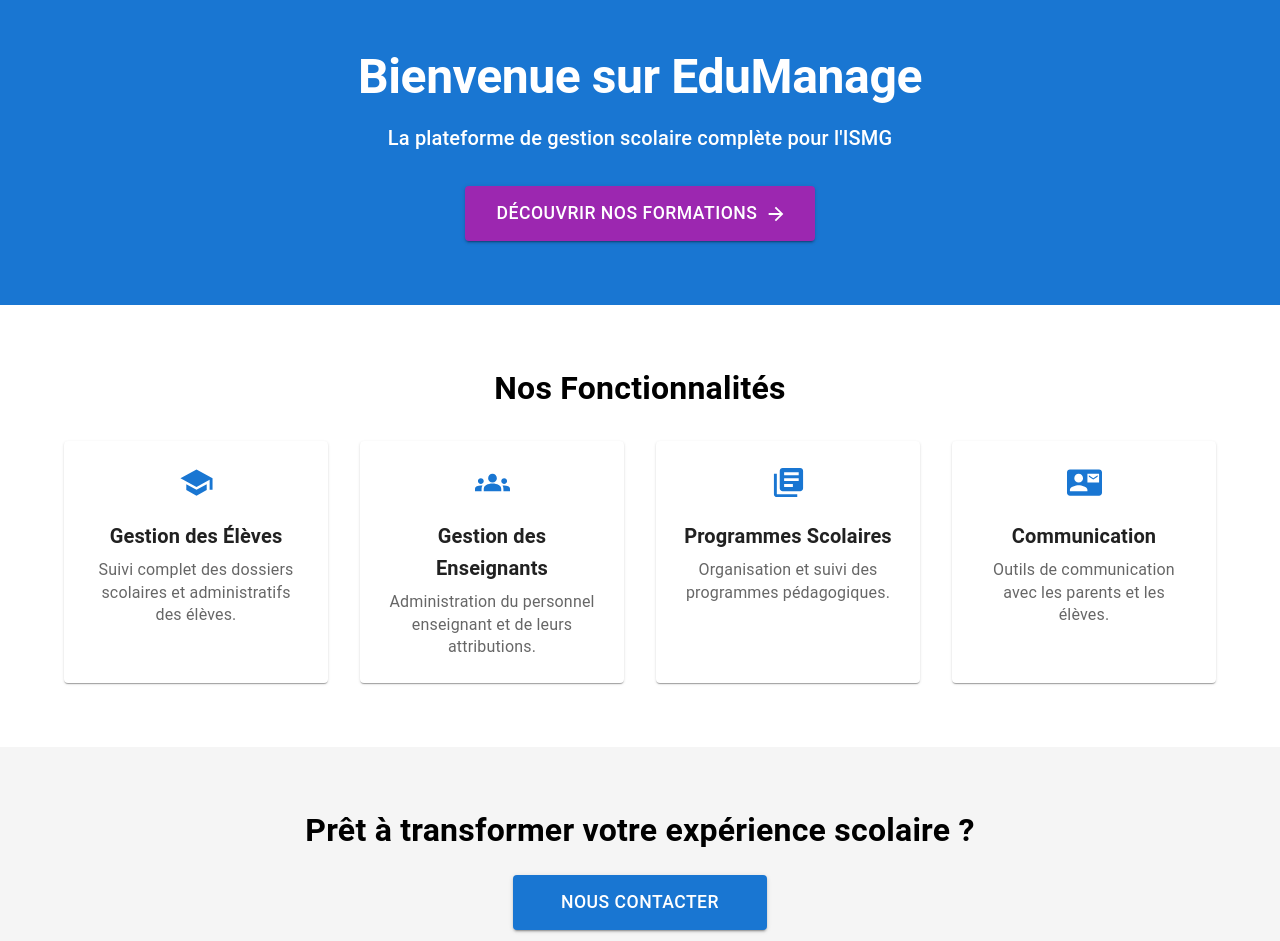
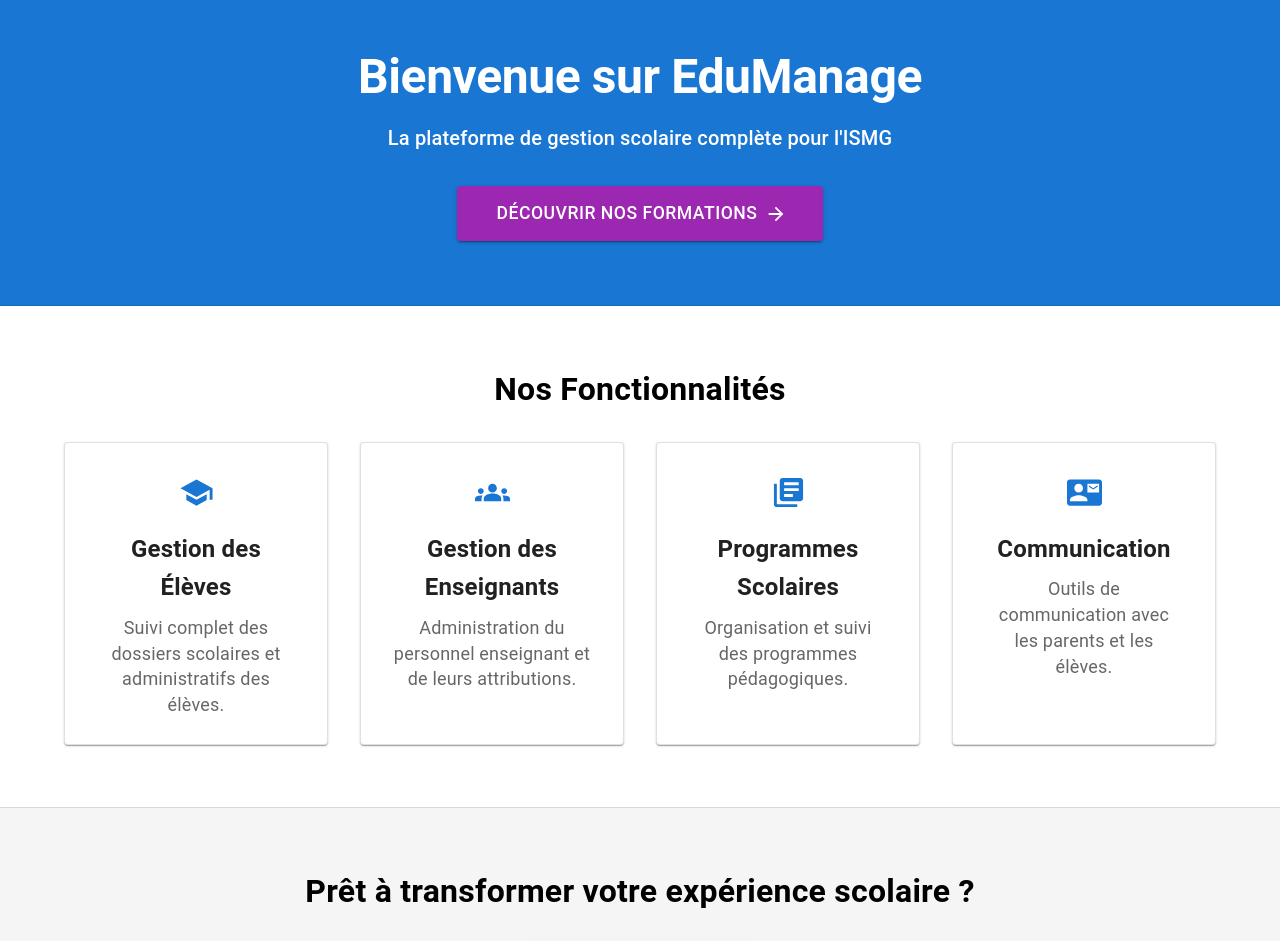
Before and after one commit to kabaconde2024/Mes_sites, a React (Create React App) app in the folder gestions_ecoles/: page /Accueil in a window 1280 px wide. Shown: the part 80-1021 px from the top of the page. Built offline with nearby package versions, Linux system fonts and the light colour scheme.

Commit message:
Ajout des dernières dépendances manquantes

```diff
--- a/gestions_ecoles/src/Pages/Accueil.js
+++ b/gestions_ecoles/src/Pages/Accueil.js
@@ -25,6 +25,8 @@
   const navigate = useNavigate();
   const isMobile = useMediaQuery(theme.breakpoints.down('sm'));
   const isTablet = useMediaQuery(theme.breakpoints.between('sm', 'md'));
+  const isDesktop = useMediaQuery(theme.breakpoints.up('md'));
+  const isLargeDesktop = useMediaQuery(theme.breakpoints.up('lg'));
 
   const features = [
     {
@@ -54,26 +56,28 @@
       <Header />
       <Box sx={{
         flexGrow: 1,
-        pt: { xs: '56px', sm: '64px' } // Ajustement pour le header sur mobile
+        pt: { xs: '56px', sm: '64px' }, // Adjust for header height
+        bgcolor: theme.palette.background.default
       }}>
-        {/* Hero Section */}
+        {/* Hero Section - Drupal-like Header Region */}
         <Box
           sx={{
             bgcolor: theme.palette.primary.main,
             color: 'white',
-            py: { xs: 4, sm: 6, md: 8 },
+            py: { xs: 3, sm: 4, md: 6, lg: 8 },
+            px: { xs: 1, sm: 2, md: 3 },
             textAlign: 'center',
-            px: { xs: 2, sm: 0 }
+            borderBottom: `1px solid ${theme.palette.divider}`
           }}
         >
-          <Container maxWidth="md">
+          <Container maxWidth="lg">
             <Typography
-              variant={isMobile ? 'h4' : 'h2'}
+              variant={isMobile ? 'h4' : isTablet ? 'h3' : 'h2'}
               component="h1"
               gutterBottom
               sx={{
                 fontWeight: 700,
-                fontSize: { xs: '1.5rem', sm: '2rem', md: '3rem' }
+                fontSize: { xs: '1.5rem', sm: '2rem', md: '2.5rem', lg: '3rem' }
               }}
             >
               Bienvenue sur EduManage
@@ -83,8 +87,10 @@
               component="p"
               gutterBottom
               sx={{
-                mb: { xs: 2, sm: 4 },
-                fontSize: { xs: '0.9rem', sm: '1rem', md: '1.25rem' }
+                mb: { xs: 2, sm: 3, md: 4 },
+                fontSize: { xs: '0.9rem', sm: '1rem', md: '1.25rem' },
+                maxWidth: { sm: '80%', md: '60%' },
+                mx: 'auto'
               }}
             >
               La plateforme de gestion scolaire complète pour l'ISMG
@@ -96,9 +102,9 @@
               endIcon={<ArrowForward />}
               onClick={() => navigate('/formation')}
               sx={{
-                px: { xs: 2, sm: 3, md: 4 },
+                px: { xs: 2, sm: 3, md: 4, lg: 5 },
                 py: { xs: 1, sm: 1.5 },
-                fontSize: { xs: '0.85rem', sm: '0.9rem', md: '1.1rem' }
+                fontSize: { xs: '0.85rem', sm: '0.9rem', md: '1rem', lg: '1.1rem' }
               }}
             >
               Découvrir nos formations
@@ -106,8 +112,8 @@
           </Container>
         </Box>
 
-        {/* Features Section */}
-        <Container maxWidth="lg" sx={{ py: { xs: 4, sm: 6, md: 8 } }}>
+        {/* Features Section - Drupal-like Content Region */}
+        <Container maxWidth="lg" sx={{ py: { xs: 3, sm: 4, md: 6, lg: 8 } }}>
           <Typography
             variant={isMobile ? 'h5' : 'h4'}
             component="h2"
@@ -115,13 +121,13 @@
             gutterBottom
             sx={{
               fontWeight: 600,
-              mb: { xs: 2, sm: 4 },
-              fontSize: { xs: '1.2rem', sm: '1.5rem', md: '2rem' }
+              mb: { xs: 2, sm: 3, md: 4 },
+              fontSize: { xs: '1.2rem', sm: '1.5rem', md: '1.75rem', lg: '2rem' }
             }}
           >
             Nos Fonctionnalités
           </Typography>
-          <Grid container spacing={isMobile ? 2 : 4}>
+          <Grid container spacing={{ xs: 2, sm: 3, md: 4 }}>
             {features.map((feature, index) => (
               <Grid item xs={12} sm={6} md={3} key={index}>
                 <Card
@@ -130,18 +136,20 @@
                     display: 'flex',
                     flexDirection: 'column',
                     transition: 'transform 0.3s',
+                    boxShadow: theme.shadows[1],
                     '&:hover': {
                       transform: 'translateY(-5px)',
                       boxShadow: theme.shadows[6]
-                    }
+                    },
+                    border: `1px solid ${theme.palette.divider}`
                   }}
                 >
                   <CardContent sx={{
                     flexGrow: 1,
                     textAlign: 'center',
-                    p: { xs: 2, sm: 3 }
+                    p: { xs: 2, sm: 3, md: 4 }
                   }}>
-                    <Box sx={{ mb: { xs: 1, sm: 2 } }}>
+                    <Box sx={{ mb: { xs: 1, sm: 2 }, color: theme.palette.primary.main }}>
                       {React.cloneElement(feature.icon, {
                         fontSize: isMobile ? 'medium' : 'large'
                       })}
@@ -152,7 +160,7 @@
                       gutterBottom
                       sx={{
                         fontWeight: 600,
-                        fontSize: { xs: '1rem', sm: '1.1rem', md: '1.25rem' }
+                        fontSize: { xs: '1rem', sm: '1.1rem', md: '1.25rem', lg: '1.5rem' }
                       }}
                     >
                       {feature.title}
@@ -161,7 +169,7 @@
                       variant="body2"
                       color="text.secondary"
                       sx={{
-                        fontSize: { xs: '0.75rem', sm: '0.875rem', md: '1rem' }
+                        fontSize: { xs: '0.75rem', sm: '0.875rem', md: '1rem', lg: '1.125rem' }
                       }}
                     >
                       {feature.description}
@@ -173,13 +181,14 @@
           </Grid>
         </Container>
 
-        {/* Call to Action */}
+        {/* Call to Action - Drupal-like Footer Region */}
         <Box
           sx={{
             bgcolor: theme.palette.grey[100],
-            py: { xs: 4, sm: 6, md: 8 },
+            py: { xs: 3, sm: 4, md: 6, lg: 8 },
             textAlign: 'center',
-            px: { xs: 2, sm: 0 }
+            px: { xs: 1, sm: 2, md: 3 },
+            borderTop: `1px solid ${theme.palette.divider}`
           }}
         >
           <Container maxWidth="md">
@@ -189,8 +198,8 @@
               gutterBottom
               sx={{
                 fontWeight: 600,
-                mb: { xs: 2, sm: 3 },
-                fontSize: { xs: '1.2rem', sm: '1.5rem', md: '2rem' }
+                mb: { xs: 2, sm: 3, md: 4 },
+                fontSize: { xs: '1.2rem', sm: '1.5rem', md: '1.75rem', lg: '2rem' }
               }}
             >
               Prêt à transformer votre expérience scolaire ?
@@ -201,9 +210,9 @@
               size={isMobile ? 'medium' : 'large'}
               onClick={() => navigate('/contact')}
               sx={{
-                px: { xs: 2, sm: 4, md: 6 },
+                px: { xs: 2, sm: 3, md: 4, lg: 5 },
                 py: { xs: 1, sm: 1.5 },
-                fontSize: { xs: '0.85rem', sm: '0.9rem', md: '1.1rem' }
+                fontSize: { xs: '0.85rem', sm: '0.9rem', md: '1rem', lg: '1.1rem' }
               }}
             >
               Nous contacter
```
